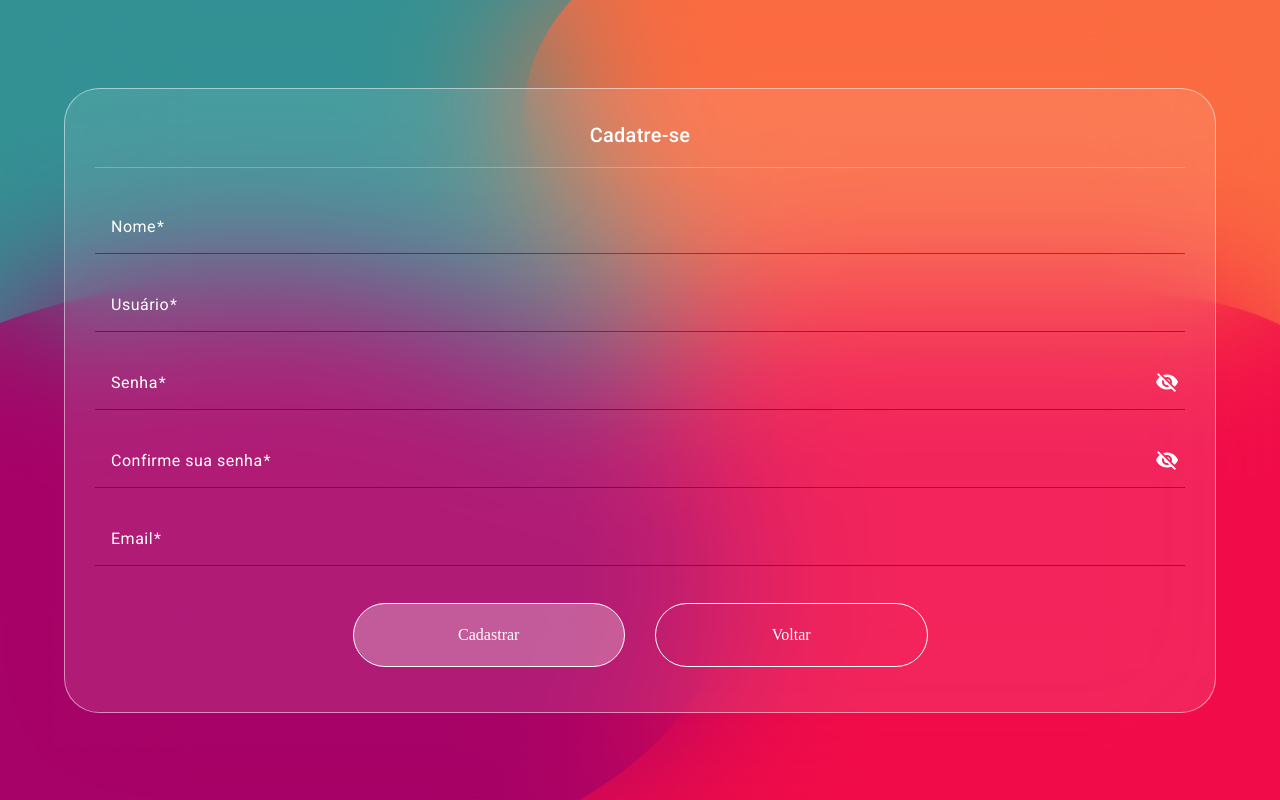
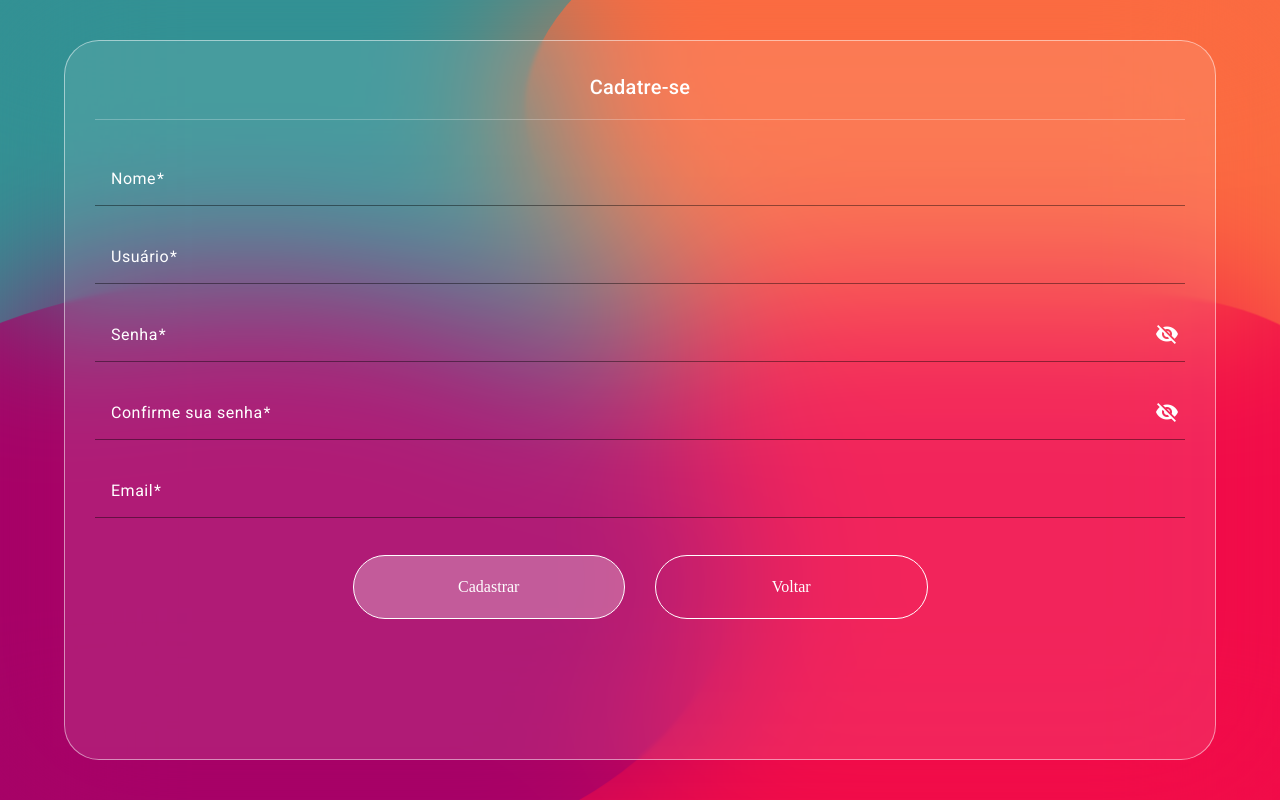
Before and after one commit to cootoonhoo/TaskManagement, an Angular app in the folder TaskManagementProject/: page /sign-up in a window 1280 px wide. Built offline with nearby package versions, Linux system fonts and the light colour scheme; a web font is replaced by a local one.

Commit message:
Finalizando apresentação

```diff
--- a/TaskManagementProject/src/app/app.component.html
+++ b/TaskManagementProject/src/app/app.component.html
@@ -2,6 +2,6 @@
     <router-outlet></router-outlet>
 </div> -->
 
-<app-background></app-background>
 
-<div class="cachorro"> <router-outlet></router-outlet> </div>
+
+<div class="cachorro"><app-background></app-background> <router-outlet></router-outlet> </div>
--- a/TaskManagementProject/src/app/background/background.component.css
+++ b/TaskManagementProject/src/app/background/background.component.css
@@ -6,7 +6,7 @@
     box-sizing: border-box;
 }
 .gato{
-    height: 100vh;
+    height: 100%;
     width: 100vw;
     position: absolute;
     margin: auto;
--- a/TaskManagementProject/src/app/tasks/components/create-task/create-task.component.html
+++ b/TaskManagementProject/src/app/tasks/components/create-task/create-task.component.html
@@ -6,13 +6,13 @@
         <div class="col">
           <mat-form-field appearance="fill">
             <mat-label>Descrição</mat-label>
-            <textarea formControlName="content" matInput></textarea>
+            <textarea formControlName="content" matInput style="height: 250px;"></textarea>
           </mat-form-field>
         </div>
         <div formGroupName="priority" class="col">
           <mat-form-field appearance="fill">
             <mat-label>Prioridade</mat-label>
-            <mat-select formControlName="level" placeholder="baixa" value="baixa">
+            <mat-select formControlName="level" placeholder="baixa" >
               <mat-option *ngFor="let priority of priorities" [value]="priority.id">{{ priority.level}}</mat-option>
             </mat-select>
           </mat-form-field>
--- a/TaskManagementProject/src/app/tasks/components/list/list.component.html
+++ b/TaskManagementProject/src/app/tasks/components/list/list.component.html
@@ -10,7 +10,8 @@
       </div>
     </div>
     <div class="col-3 mb-4" *ngFor="let task of tasks">
-      <mat-card class="example-card priority{{task.priority}}" id="">
+      <mat-card class="example-card priority{{task.priority}}" id=""
+      style="border-radius: 20px; background-color: rgba(255, 255, 255, .75);">
         <mat-card-content>
           <div class="desc">
             <p>{{ task.content }}
--- a/TaskManagementProject/src/styles.css
+++ b/TaskManagementProject/src/styles.css
@@ -50,12 +50,11 @@ h2{
 
 .Content{
   box-sizing: border-box;
-
+  background-size: 100% 100%;
   width: 90vw;
-  height: auto;
+  height: 90vh;
 
   max-width: 1300px;
-  max-height: 815px;
 
   padding: 30px;
 
```
